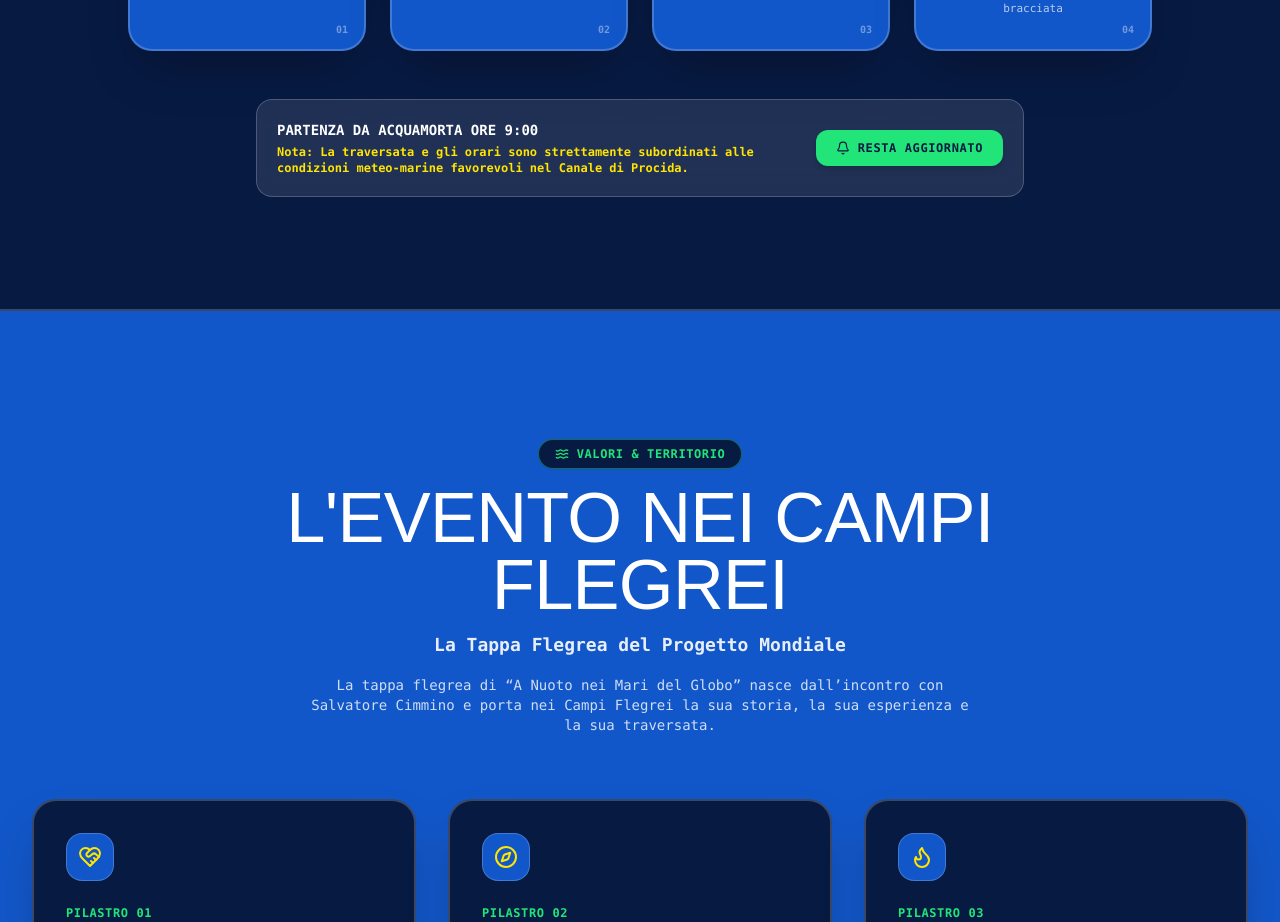
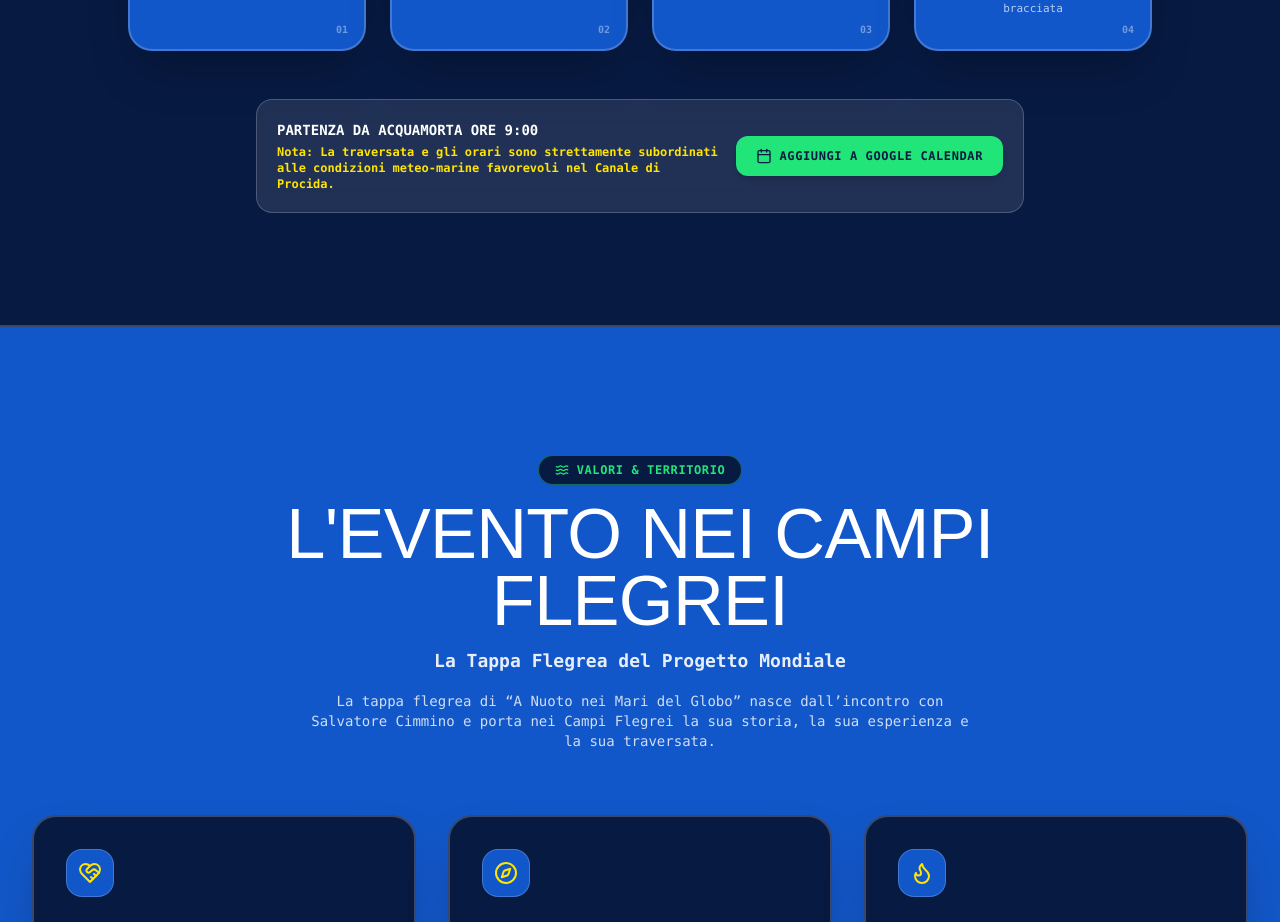
Before and after one commit to Vistamirko/a-nuoto-nei-mari-del-globo, a Next.js app: page / in a window 1280 px wide. Shown: the part 1580-2502 px from the top of the page. Built offline with nearby package versions, Linux system fonts and the light colour scheme; a web font is replaced by a local one.

Commit message:
feat: add Google Calendar event integration to countdown section

```diff
--- a/src/components/Countdown.tsx
+++ b/src/components/Countdown.tsx
@@ -130,11 +130,17 @@ export function Countdown() {
           </div>
 
           <a
-            href={`mailto:${eventConfig.contact.email}?subject=Info%20Meteo%20e%20Data%20Tappa%203%20Ottobre`}
-            className="inline-flex items-center gap-2 px-5 py-2.5 rounded-xl bg-[#22E57A] hover:bg-emerald-400 text-[#071A42] font-mono font-bold text-xs uppercase tracking-wider shadow-md transition-all shrink-0"
+            href={`https://calendar.google.com/calendar/render?action=TEMPLATE&text=${encodeURIComponent(
+              "A Nuoto nei Mari del Globo · Tappa Campi Flegrei (Salvatore Cimmino)"
+            )}&dates=20261003T070000Z/20261003T123000Z&details=${encodeURIComponent(
+              "Traversata a nuoto di Salvatore Cimmino da Monte di Procida (Acquamorta) a Procida (Punta Lingua). Organizzato da: Vela Latina Monte di Procida, Laboratorio Cumano, Io Respiro Mare.\nTre Libri. Un Mare. Un Ponte.\n*Nota: Data e orari soggetti a condizioni meteo-marine."
+            )}&location=${encodeURIComponent("Acquamorta, Monte di Procida (NA) → Procida")}`}
+            target="_blank"
+            rel="noopener noreferrer"
+            className="inline-flex items-center gap-2 px-5 py-3 rounded-xl bg-[#22E57A] hover:bg-emerald-400 text-[#071A42] font-mono font-bold text-xs uppercase tracking-wider shadow-md transition-all shrink-0 hover:scale-105 whitespace-nowrap"
           >
-            <Bell className="w-3.5 h-3.5" />
-            <span>Resta Aggiornato</span>
+            <Calendar className="w-4 h-4" />
+            <span>Aggiungi a Google Calendar</span>
           </a>
         </div>
       </div>
```
